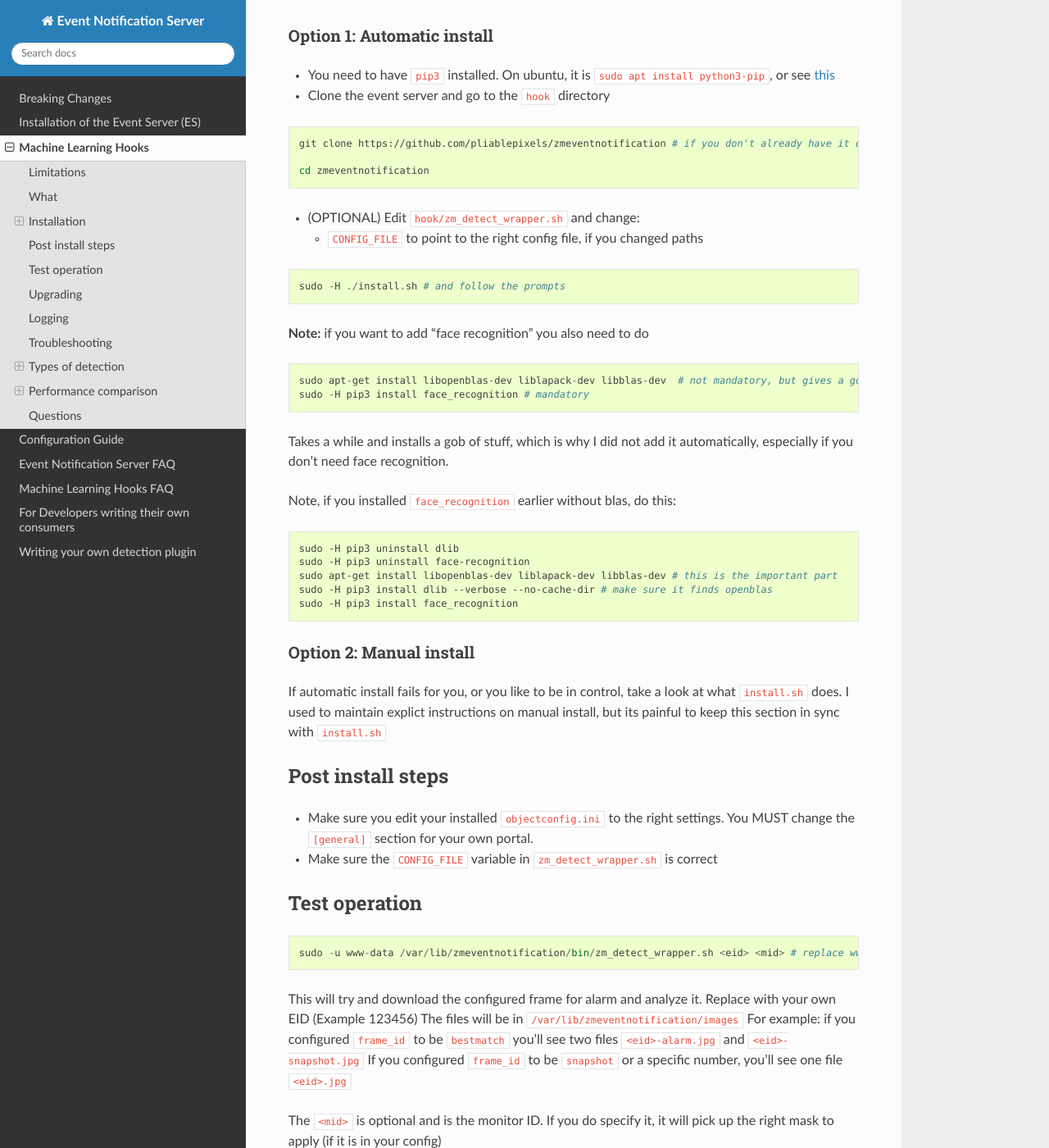
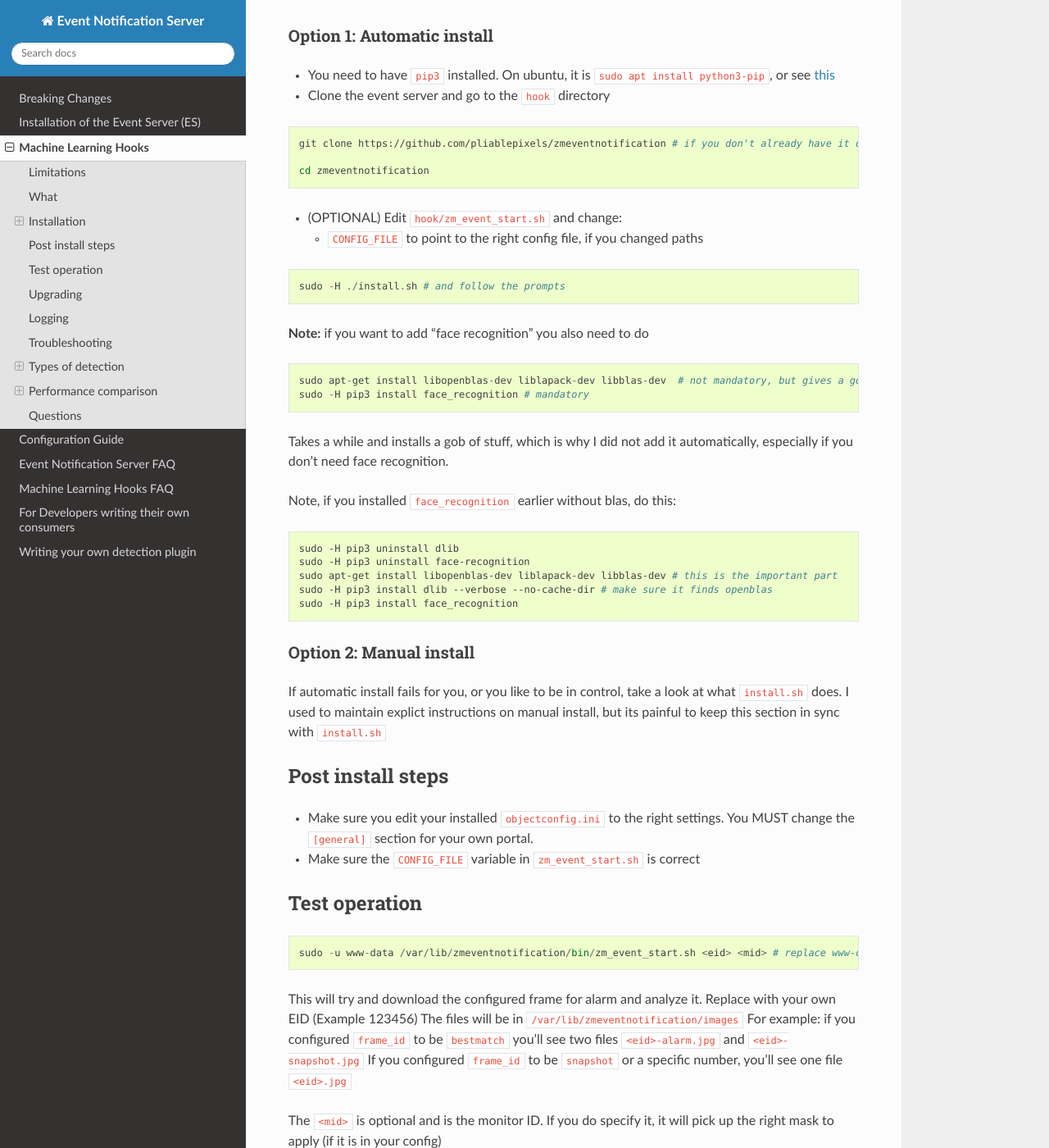
Before and after one commit to ZoneMinder/zmeventnotification, a Sphinx documentation site: the page built from docs/guides/hooks.rst, in a window 1280 px wide and 1400 px high, scrolled down 885 px. Shown: the whole window at 82% size. Built offline with Sphinx 7.4.7 and the Read the Docs theme 2.0.0, drawn with Linux system fonts in a browser that asks for light colours; some of the changed text lies outside the part shown.

Commit message:
name changes (again) and cleanup

```diff
--- a/docs/guides/breaking.rst
+++ b/docs/guides/breaking.rst
@@ -4,6 +4,9 @@ Breaking Changes
 Version 4.8 onwards
 ~~~~~~~~~~~~~~~~~~~~~
 - The ``hook_script`` attribute is deprecated. You now have ``hook_on_event_start`` and ``hook_on_event_end`` which lets you invoke different scripts when an event starts or ends. You also have the concepts of channels, that allows you to decide whether to send a notification even if hooks don't return anything. Read up about ``notify_on_hook_success`` and ``notify_on_hook_fail`` in  ``zmeventnotification.ini``
+
+- Now that we support pre/post event hooks, the script names have changed too (``zm_detect_wrapper.sh`` is ``zm_event_start.sh`` and we have a new script called ``zm_event_end.sh`` that is really just a dummy script. Change it to what you need to do at the end of an event, if you enable event end notifications)
+
 - Due to a yet unsolvable bug, the ES will self-restart every 2 hours. Don't panic. (`ref <https://github.com/pliablepixels/zmeventnotification/issues/175>`__). You can change this interval by modifying the ``restart_interval`` attribute in ``zmeventnotification.ini``
 
 
--- a/docs/guides/hooks.rst
+++ b/docs/guides/hooks.rst
@@ -50,7 +50,7 @@ Option 1: Automatic install
 
     cd zmeventnotification
 
--  (OPTIONAL) Edit ``hook/zm_detect_wrapper.sh`` and change:
+-  (OPTIONAL) Edit ``hook/zm_event_start.sh`` and change:
 
    -  ``CONFIG_FILE`` to point to the right config file, if you changed
       paths
@@ -90,7 +90,7 @@ Post install steps
 -  Make sure you edit your installed ``objectconfig.ini`` to the right
    settings. You MUST change the ``[general]`` section for your own
    portal.
--  Make sure the ``CONFIG_FILE`` variable in ``zm_detect_wrapper.sh`` is
+-  Make sure the ``CONFIG_FILE`` variable in ``zm_event_start.sh`` is
    correct
 
 Test operation
@@ -98,7 +98,7 @@ Test operation
 
 ::
 
-    sudo -u www-data /var/lib/zmeventnotification/bin/zm_detect_wrapper.sh <eid> <mid> # replace www-data with apache if needed
+    sudo -u www-data /var/lib/zmeventnotification/bin/zm_event_start.sh <eid> <mid> # replace www-data with apache if needed
 
 This will try and download the configured frame for alarm and analyze
 it. Replace with your own EID (Example 123456) The files will be in
@@ -167,7 +167,7 @@ Troubleshooting
 
 -  In general, I expect you to debug properly. Please don't ask me basic
    questions without investigating logs yourself
--  Always run ``zm_detect_wrapper.sh`` in manual mode first to make sure it
+-  Always run ``zm_event_start.sh`` in manual mode first to make sure it
    works
 -  To get debug logs, Make sure your ``LOG_DEBUG`` in ZM Options->Logs is set to on and your ``LOG_DEBUG_TARGET`` option includes ``_zmesdetect`` (or is empty)
 -  You can view debug logs for detection by doing ``tail -F /var/log/zm/zmesdetect*.log``
@@ -389,7 +389,7 @@ config)
 **STEP 1: Make sure the scripts(s) work**
 
 - Run the python script manually to see if it works (refer to sections above on how to run them manually)
-- ``./zm_detect_wrapper.sh <eid> <mid>`` --> make sure it
+- ``./zm_event_start.sh <eid> <mid>`` --> make sure it
   downloads a proper image for that eid. Make sure it correctly invokes
   detect.py If not, fix it. (``<mid>`` is optional and is used to apply a
   crop mask if specified)
```
Also changed, not shown: docs/guides/es_faq.rst (+50 -24 lines), docs/guides/hooks_faq.rst (+4 -5 lines), 6 other files.
